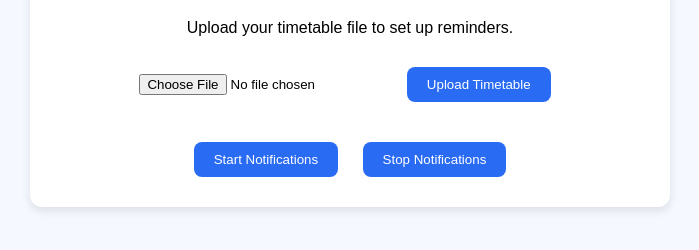
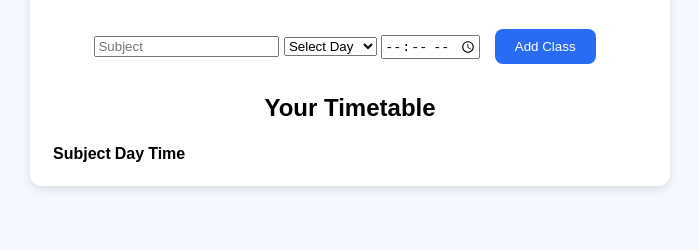
Before and after one commit to Deepika-bethi/smart-timetable-reminder, a plain HTML site: page index.html in a window 1280 px wide. Shown: the part 132-382 px from the top of the page, without its empty margins (290-989 px from the left). Drawn offline with Linux system fonts and the light colour scheme.

Commit message:
feat: add manual timetable input with notifications

```diff
--- a/index.html
+++ b/index.html
@@ -9,22 +9,35 @@
 <body>
   <div class="container">
     <h1>📅 Smart Timetable Reminder</h1>
-    <p>Upload your timetable file to set up reminders.</p>
 
-    <!-- Upload section -->
-    <div class="upload-box">
-      <input type="file" id="fileInput" accept=".jpg,.jpeg,.png,.pdf,.doc,.docx">
-      <button onclick="uploadFile()">Upload Timetable</button>
-    </div>
+    <!-- Timetable Input Form -->
+    <form id="timetable-form">
+      <input type="text" id="subject" placeholder="Subject" required>
+      <select id="day" required>
+        <option value="">Select Day</option>
+        <option>Monday</option>
+        <option>Tuesday</option>
+        <option>Wednesday</option>
+        <option>Thursday</option>
+        <option>Friday</option>
+        <option>Saturday</option>
+      </select>
+      <input type="time" id="time" required>
+      <button type="submit">Add Class</button>
+    </form>
 
-    <!-- Placeholder for showing uploaded file -->
-    <div id="filePreview"></div>
-
-    <!-- Reminder toggle -->
-    <div class="reminder-control">
-      <button onclick="startReminders()">Start Notifications</button>
-      <button onclick="stopReminders()">Stop Notifications</button>
-    </div>
+    <!-- Timetable Display -->
+    <h2>Your Timetable</h2>
+    <table id="timetable">
+      <thead>
+        <tr>
+          <th>Subject</th>
+          <th>Day</th>
+          <th>Time</th>
+        </tr>
+      </thead>
+      <tbody></tbody>
+    </table>
   </div>
 
   <script src="script.js"></script>
```
